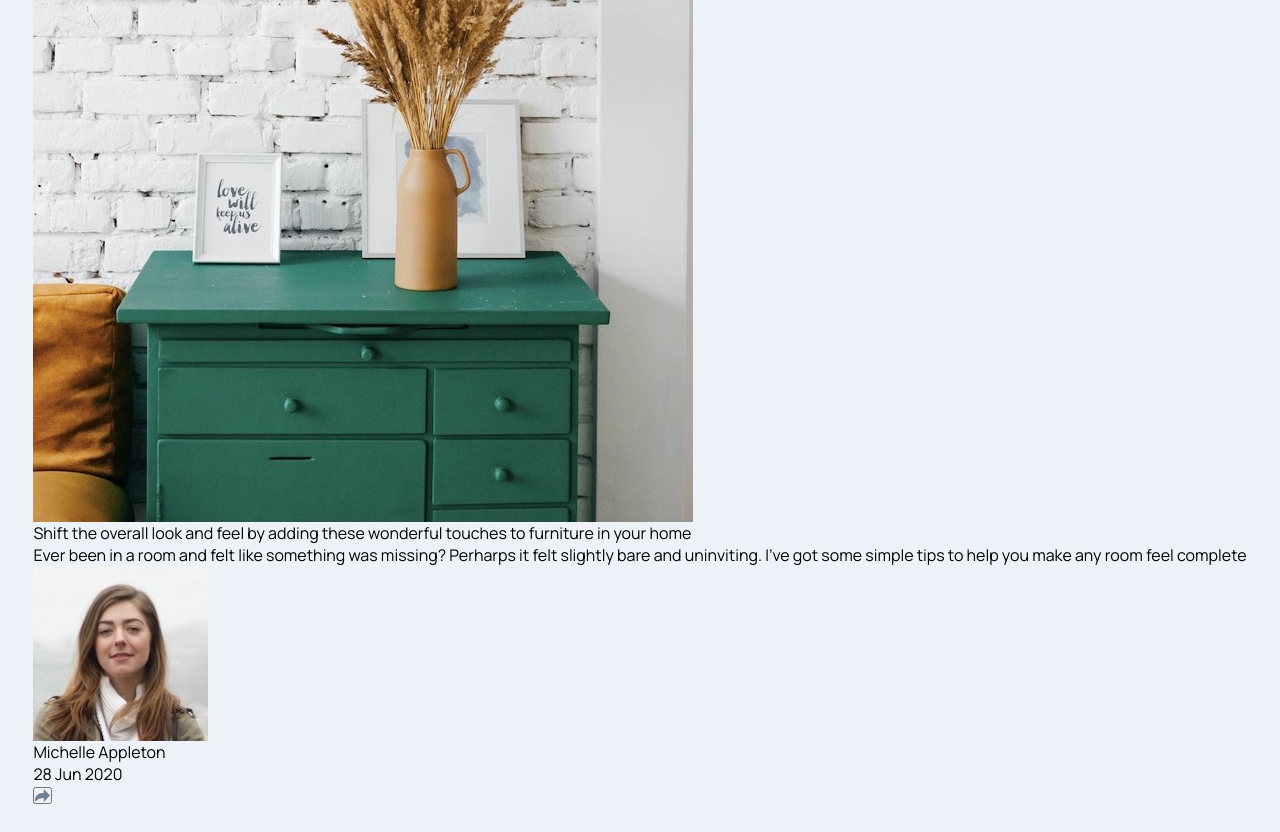
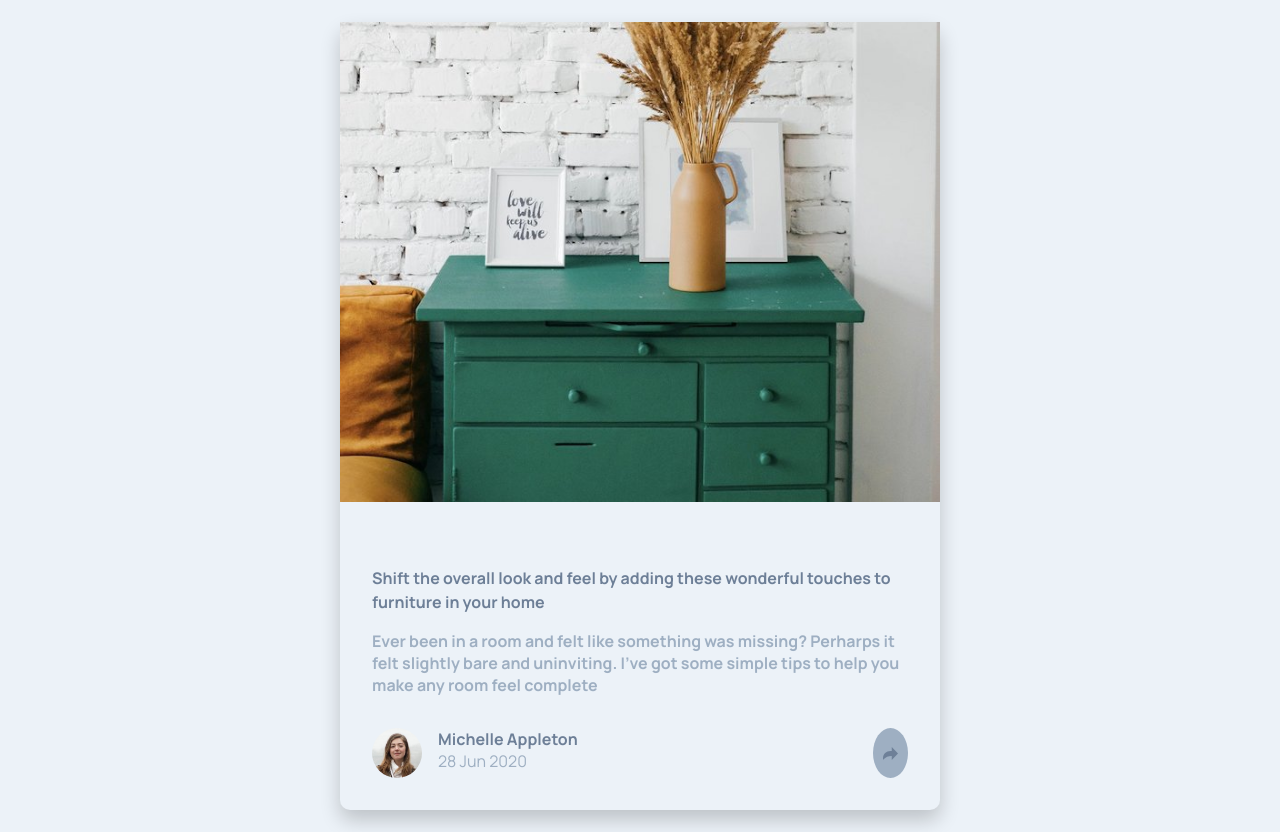
Before and after one commit to DhirtyHefty/Article-Preview, a plain HTML site: page index.html in a window 1280 px wide. Before the commit the page ends 807 px from the top, so only its background shows below. Drawn offline with Linux system fonts and the light colour scheme.

Commit message:
added classes to the html and added some styles to the css

```diff
--- a/index.html
+++ b/index.html
@@ -7,29 +7,31 @@
     <link rel="stylesheet" href="style.css">
 </head>
 <body>
-    <main>
+    <main class="main-container">
         <figure>
-            <img src="images/drawers.jpg" alt=" drawer image">
+            <img class="hero-img" src="images/drawers.jpg" alt=" drawer image">
         </figure>
-        <section>
-            <p>
+
+        <section class="second-section">
+                <p class="first-paragraph">
                     Shift the overall look and feel by adding these wonderful touches to furniture in your home
                 </p>
-        </section>
-        <section>
+                <p class="second-paragraph">
                     Ever been in a room and felt like something was missing? Perharps it felt slightly bare and uninviting. I've got some simple tips to help you make any room feel complete
-        </section>
-        <section>
+                </p>
+
+                <div class="profile-section">
                 <div>
-                <img src="images/avatar-michelle.jpg" alt=" Michelle">
+                    <img class="avatar" src="images/avatar-michelle.jpg" alt=" Michelle">
                 </div>
-            <div>
-                <P>Michelle Appleton</P>
-                <p>28 Jun 2020</p>
+                <div class="middle-part">
+                    <P class="name">Michelle Appleton</P>
+                    <p class="date">28 Jun 2020</p>
                 </div>
-            <button>
-                <img src="images/icon-share.svg" alt="Share Icon">
+                <button class="share-button">
+                    <img class="share-icon" src="images/icon-share.svg" alt="Share Icon">
                 </button>
+                </div>
         </section>
     </main>
     <script src="script.js"></script>
--- a/style.css
+++ b/style.css
@@ -8,7 +8,6 @@
 }
 
 img {
-    max-width: 100%;
     display: block;
 }
 
@@ -27,4 +26,77 @@ body {
     justify-content: center;
     align-items: center;
     height: 100vh;
+    margin: 1rem;
 }
+
+.main-container{
+    background-color: var(--LightGrayishBlue);
+    display: flex;
+    flex-direction: column;
+    border-radius: 10px;
+    max-width: 600px;
+    box-shadow: 0 10px 20px rgba(0,0,0,0.2);
+
+}
+
+.second-section{
+    padding: 1rem;
+    margin: 1rem;
+}
+
+.hero-img{
+    width: 100%;
+    margin-bottom: 2rem;
+}
+
+.first-paragraph{
+    color: var(--DesaturatedDarkBlue);
+    font-size: 16px;
+    margin-bottom: 1rem;
+    font-weight: 700;
+    line-height: 1.5;
+}
+
+.second-paragraph{
+    color: var(--GrayishBlue);
+    font-weight: 700;
+    margin-bottom: 2rem;
+}
+
+.profile-section{
+    display: flex;
+}
+
+.avatar{
+    width: 50px;
+    border-radius: 25px;
+    margin-right: 1rem;
+}
+
+.middle-part{
+    margin: 0 2rem 0 0 ;
+}
+
+.name{
+    color: var(--DesaturatedDarkBlue);
+    font-weight: 700;
+}
+
+.date{
+    color: var(--GrayishBlue);
+}
+
+.share-button{
+    margin-left: auto;
+    background-color: var(--GrayishBlue);
+    border: none;
+    padding: 0 10px;
+    border-radius: 50%;
+    cursor: pointer;
+}
+
+.share-icon{
+    width: 15px;
+    height: auto;
+    margin: ;
+}
```
Lines whose indentation alone changed are shown as unchanged.
